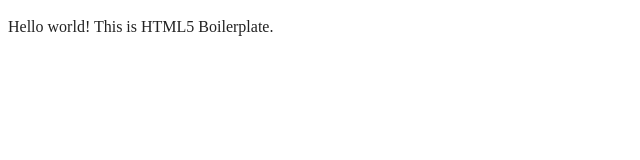
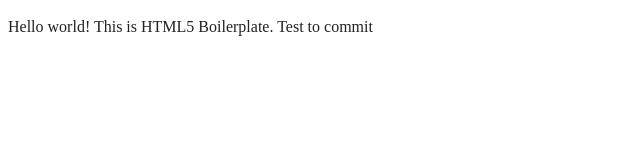
Before and after one commit to landerschepens/portino, a website built with webpack: page index.html in a window 1280 px wide. Shown: the full height of the page, 0-640 px from the left. Built offline with nearby package versions, Linux system fonts and the light colour scheme.

Commit message:
template

```diff
--- a/index.html
+++ b/index.html
@@ -25,7 +25,7 @@
 <body>
 
   <!-- Add your site or application content here -->
-  <p>Hello world! This is HTML5 Boilerplate.</p>
+  <p>Hello world! This is HTML5 Boilerplate. Test to commit</p>
   <script src="js/app.js"></script>
 
 </body>
```
